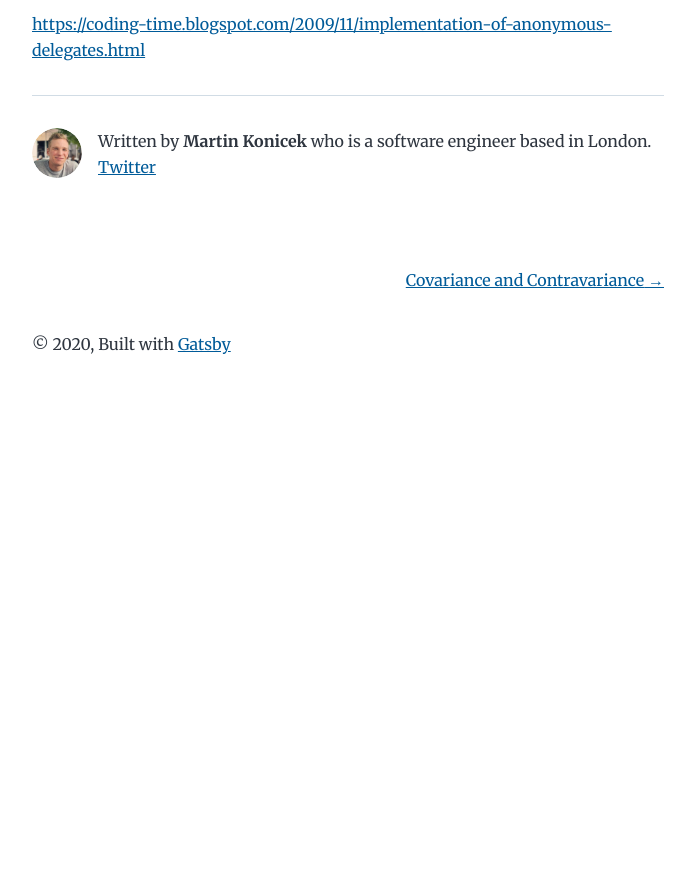
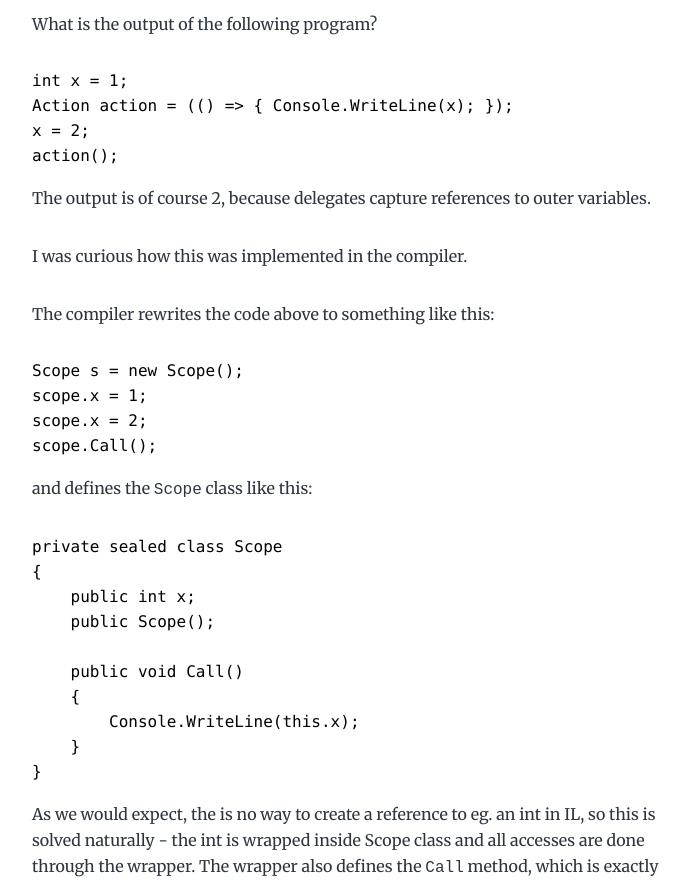
Before and after one commit to mkonicek/coding-time, a Gatsby site: page /c-sharp-lambdas/ in a window 1280 px wide. Shown: the part 209-1092 px from the top of the page, without its empty margins (292-987 px from the left). Before the commit the page ends 800 px from the top, so only its background shows below. Built offline with nearby package versions, Linux system fonts and the light colour scheme; Gatsby itself is replaced by a stand-in of ours; some packages are replaced by stand-ins of ours; code samples lack their colours.

Commit message:
Post - C# lambdas

````diff
--- a/content/blog/c-sharp-lambdas/index.md
+++ b/content/blog/c-sharp-lambdas/index.md
@@ -8,4 +8,46 @@ keywords: []
 slug: /c-sharp-lambdas
 ---
 
-https://coding-time.blogspot.com/2009/11/implementation-of-anonymous-delegates.html
+What is the output of the following program?
+
+```cs
+int x = 1;
+Action action = (() => { Console.WriteLine(x); });
+x = 2;
+action();
+```
+
+The output is of course 2, because delegates capture references to outer variables.
+
+I was curious how this was implemented in the compiler.
+
+The compiler rewrites the code above to something like this:
+
+```cs
+Scope s = new Scope();
+scope.x = 1;
+scope.x = 2;
+scope.Call();
+```
+
+and defines the `Scope` class like this:
+
+```cs
+private sealed class Scope
+{
+    public int x;
+    public Scope();
+
+    public void Call()
+    {
+        Console.WriteLine(this.x);
+    }
+}
+```
+
+As we would expect, the is no way to create a reference to eg. an int in IL, so this is solved naturally - the int is wrapped inside Scope class and all accesses are done through the wrapper.
+The wrapper also defines the `Call` method, which is exactly the body of the anonymous delegate.
+
+Actually, the compiler generated name for our Scope class is `<>__DisplayClass1`, and the `Call` method is named `<Main>b__0`.
+
+For a little more complex example, see [this post on StackOverflow](https://stackoverflow.com/questions/742365/how-captured-value-in-anonymous-methods-are-implemented-in-net).
````
